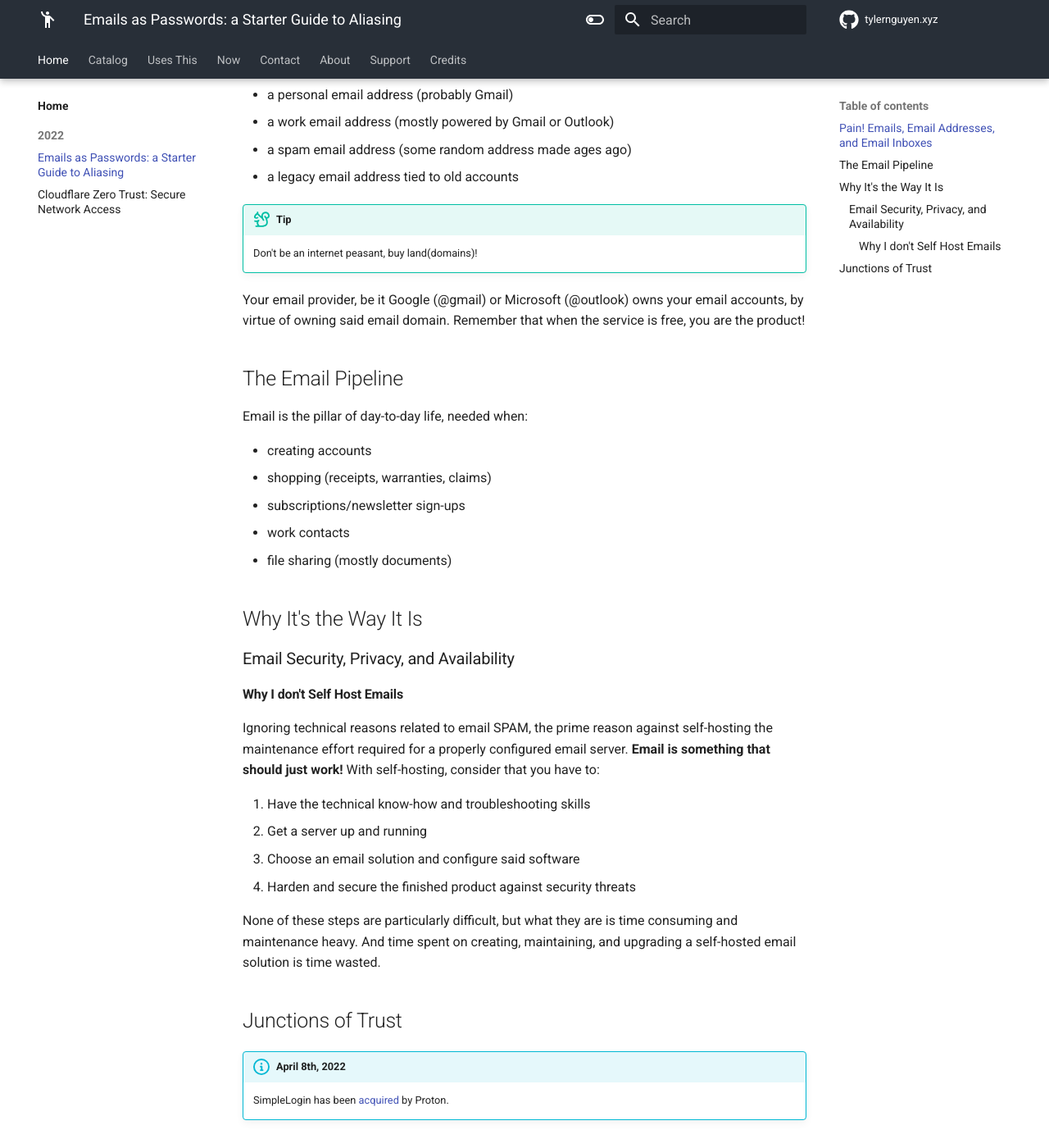
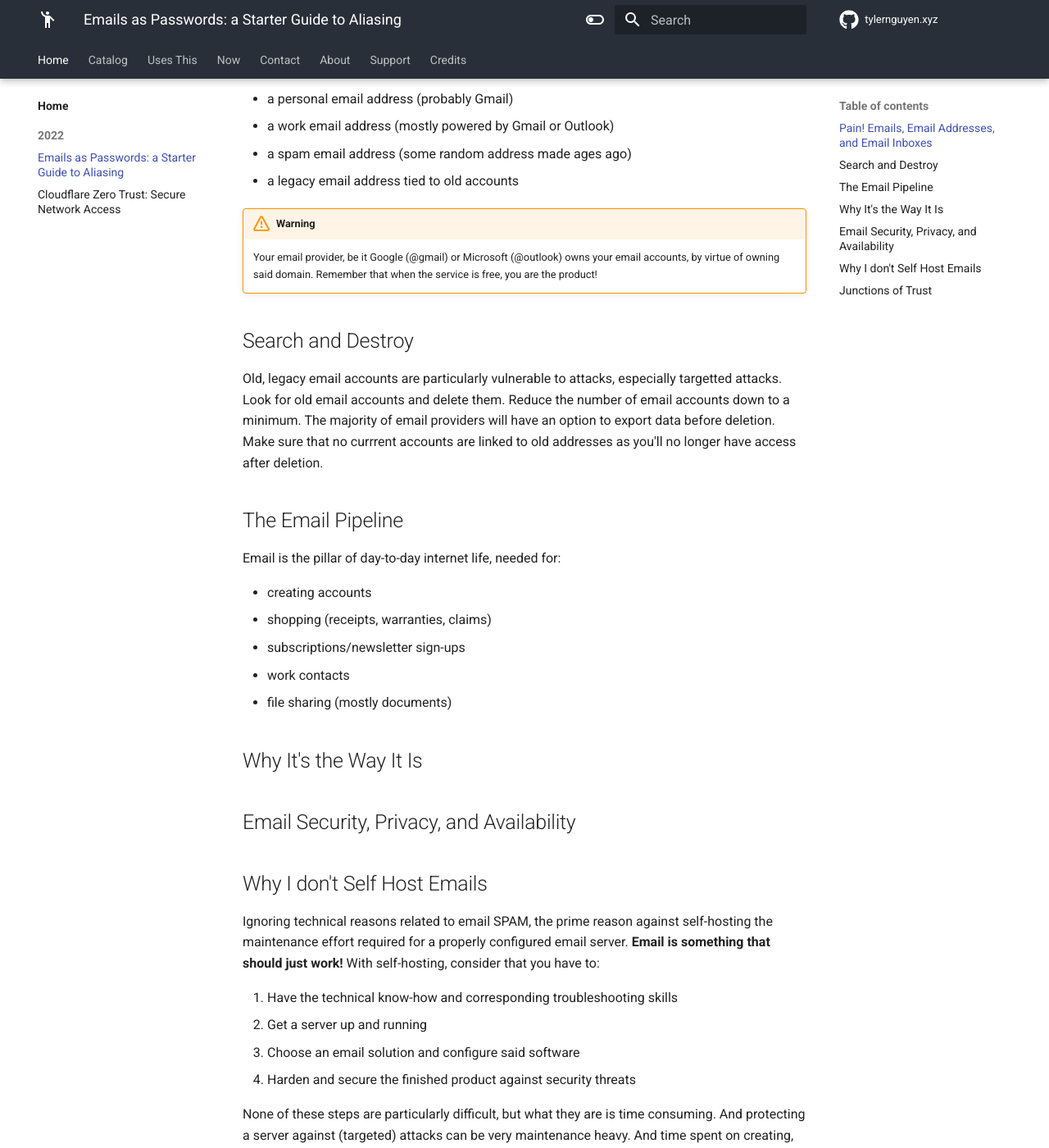
Before and after one commit to tylernguyen/tylernguyen.xyz, an MkDocs documentation site: the page built from docs/blog/2022/emails-as-passwords.md, in a window 1280 px wide and 1400 px high, scrolled down 251 px. Shown: the whole window at 82% size. Built offline with MkDocs 1.6.1 and Material for MkDocs 9.7.7, drawn with Linux system fonts in a browser that asks for light colours; plug-ins that fetch from the network failed and are left out; comment, search, counter and statistics services are not loaded; some of the changed text lies outside the part shown.

Commit message:
update emails as passwords

```diff
--- a/docs/blog/2022/emails-as-passwords.md
+++ b/docs/blog/2022/emails-as-passwords.md
@@ -5,7 +5,7 @@ tags:
   - email
 ---
 
-### Pain! Emails, Email Addresses, and Email Inboxes
+## Pain! Emails, Email Addresses, and Email Inboxes
 
 The average Andy likely has:
 
@@ -14,15 +14,17 @@ The average Andy likely has:
 - a spam email address (some random address made ages ago)
 - a legacy email address tied to old accounts
 
-!!! tip
+!!! warning
 
-	Don't be an internet peasant, buy land(domains)!
+	Your email provider, be it Google (@gmail) or Microsoft (@outlook) owns your email accounts, by virtue of owning said domain. Remember that when the service is free, you are the product!
 
-Your email provider, be it Google (@gmail) or Microsoft (@outlook) owns your email accounts, by virtue of owning said email domain. Remember that when the service is free, you are the product!
+## Search and Destroy
+
+Old, legacy email accounts are particularly vulnerable to attacks, especially targetted attacks. Look for old email accounts and delete them. Reduce the number of email accounts down to a minimum. The majority of email providers will have an option to export data before deletion. Make sure that no currrent accounts are linked to old addresses as you'll no longer have access after deletion.
 
 ## The Email Pipeline
 
-Email is the pillar of day-to-day life, needed when:
+Email is the pillar of day-to-day internet life, needed for:
 
 - creating accounts
 - shopping (receipts, warranties, claims)
@@ -33,18 +35,18 @@ Email is the pillar of day-to-day life, needed when:
 ## Why It's the Way It Is
 
 
-### Email Security, Privacy, and Availability
+## Email Security, Privacy, and Availability
 
-#### Why I don't Self Host Emails
+## Why I don't Self Host Emails
 
 Ignoring technical reasons related to email SPAM, the prime reason against self-hosting the maintenance effort required for a properly configured email server. **Email is something that should just work!** With self-hosting, consider that you have to:
 
-1. Have the technical know-how and troubleshooting skills
+1. Have the technical know-how and corresponding troubleshooting skills
 2. Get a server up and running
 3. Choose an email solution and configure said software
 4. Harden and secure the finished product against security threats
 
-None of these steps are particularly difficult, but what they are is time consuming and maintenance heavy. And time spent on creating, maintaining, and upgrading a self-hosted email solution is time wasted.
+None of these steps are particularly difficult, but what they are is time consuming. And protecting a server against (targeted) attacks can be very maintenance heavy. And time spent on creating, maintaining, and upgrading a self-hosted email solution is time wasted.
 
 ## Junctions of Trust
 
```
